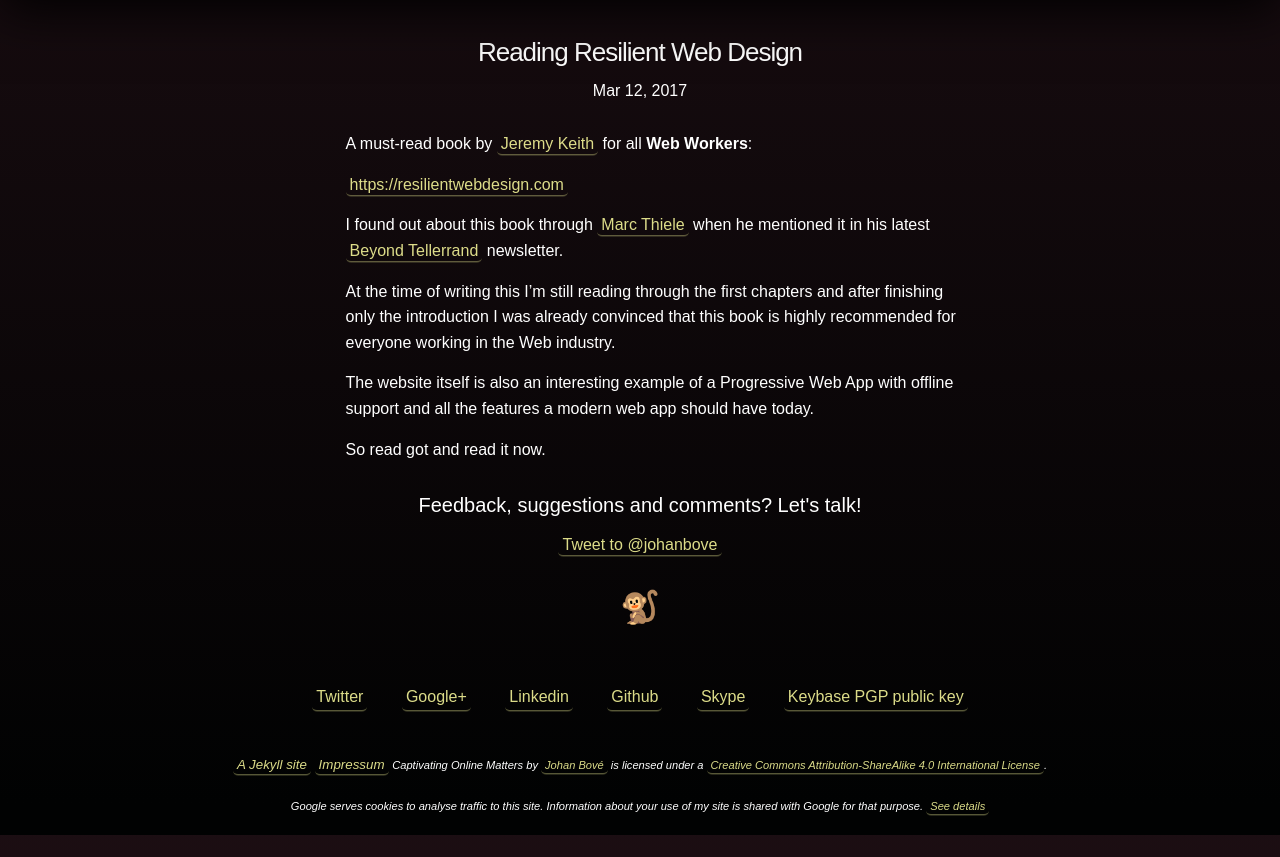
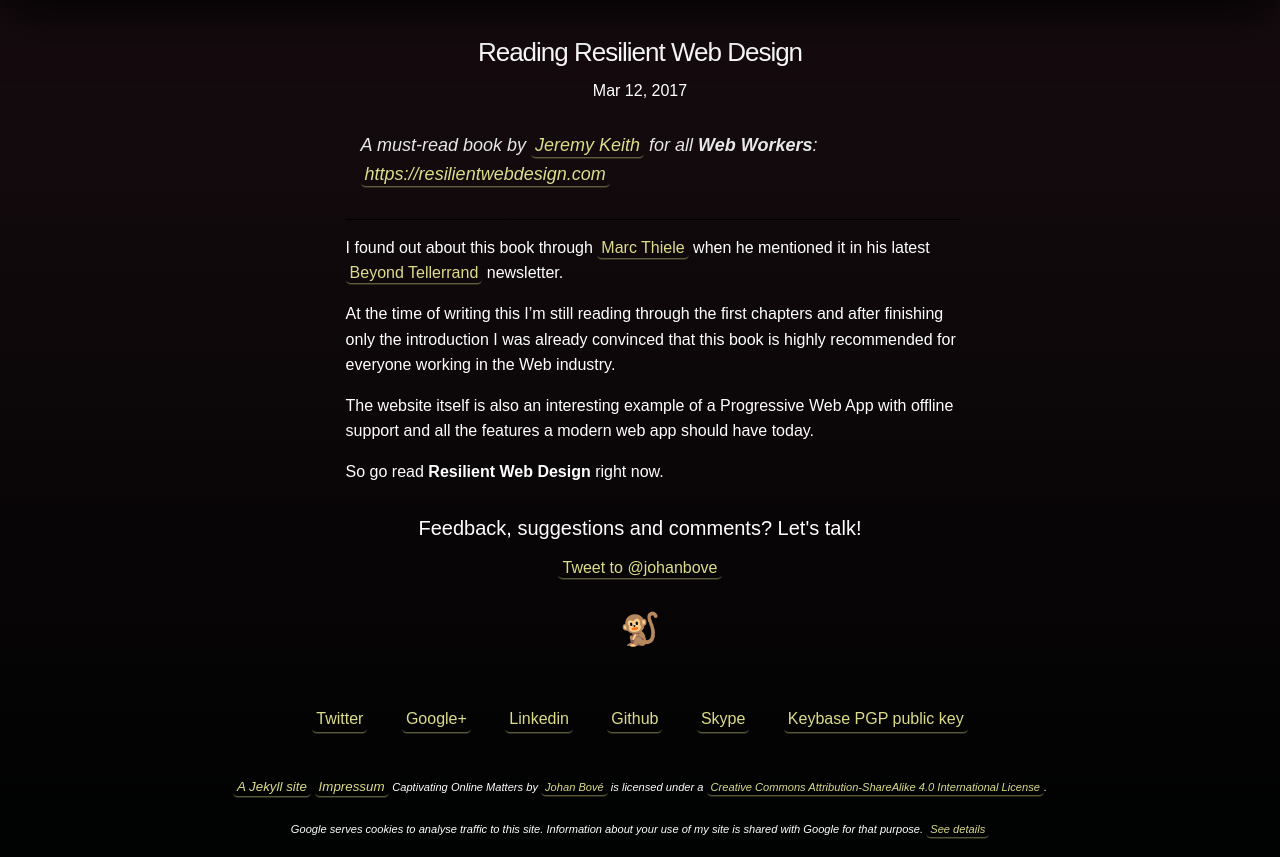
Before and after one commit to johanbove/johanbove.github.io, a Jekyll site: the page built from _posts/2017-03-12-resilientwebdesign.md, in a window 1280 px wide. Shown: the part 214-1071 px from the top of the page. Built offline with Jekyll 4.4.1, drawn with Linux system fonts in a browser that asks for light colours; comment, search, counter and statistics services are not loaded; before the commit the page ends 1049 px from its top, so only the background shows below that.

Commit message:
Updates post

```diff
--- a/_posts/2017-03-12-resilientwebdesign.md
+++ b/_posts/2017-03-12-resilientwebdesign.md
@@ -4,9 +4,8 @@
 categories: posts
 ---
 
-A must-read book by [Jeremy Keith](https://adactio.com/) for all **Web Workers**:
-
-<https://resilientwebdesign.com>
+> A must-read book by [Jeremy Keith](https://adactio.com/) for all **Web Workers**:
+> <https://resilientwebdesign.com>
 
 I found out about this book through [Marc Thiele](https://marcthiele.com/) when he mentioned it in his latest [Beyond Tellerrand](https://beyondtellerrand.com) newsletter.
 
@@ -14,4 +13,4 @@
 
 The website itself is also an interesting example of a Progressive Web App with offline support and all the features a modern web app should have today.
 
-So read got and read it now.
+So go read **Resilient Web Design** right now.
```
